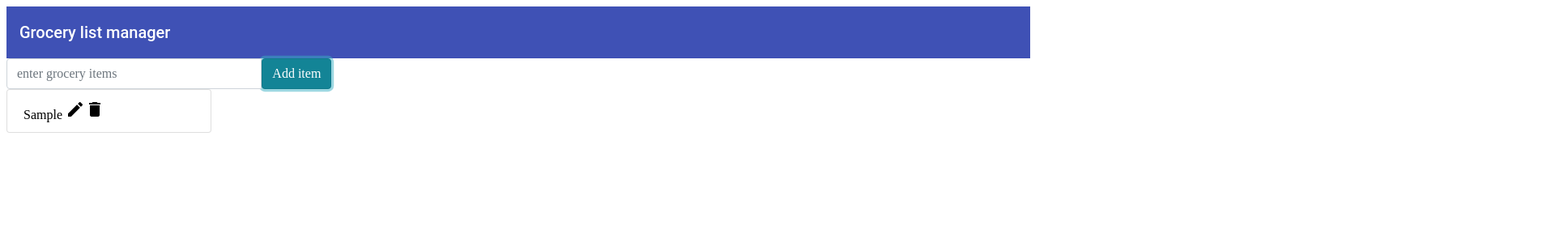
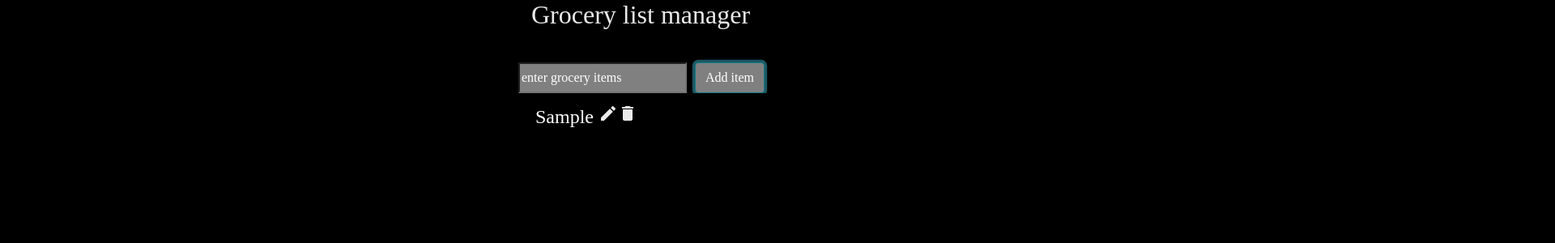
Before and after one commit to AditiBR/GroceryManager, an Angular app: page / in a window 1280 px wide. Both pictures are taken after typing "Sample" into the empty fields and a click on the button "Add item". Shown: the top 300 px of the page at 81% size, 1920 px wide, since content can reach past the window. Built offline with nearby package versions, Linux system fonts and the light colour scheme.

Commit message:
Added styling

```diff
--- a/angular.json
+++ b/angular.json
@@ -24,9 +24,6 @@
               "src/assets"
             ],
             "styles": [
-              {
-                "input": "node_modules/@angular/material/prebuilt-themes/indigo-pink.css"
-              },
               "src/styles.css"
             ],
             "scripts": []
--- a/src/app/app-grocery/app-grocery.component.html
+++ b/src/app/app-grocery/app-grocery.component.html
@@ -1,13 +1,12 @@
 <div>
 
-    <mat-toolbar color="primary">Grocery list manager</mat-toolbar>
-    <div class="row">
+    <mat-toolbar color="primary"  style="margin-left: 40rem; font-family: cursive; font-size:xx-large">Grocery list manager</mat-toolbar>
+    <div class="row" style="margin-top: 40px;">
          <div class="col-xs-6 col-md-4">
-
-            <div class="input-group">
-                <input type="text" class="form-control width100"  placeholder="enter grocery items" id="txtSearch" [(ngModel)]="task.name">
+            <div class="input-group" style="margin-left: 40rem;">
+                <input type="text"  placeholder="enter grocery items" id="txtSearch" [(ngModel)]="task.name" style="background-color:gray; color: white; font-family: cursive; margin-right: 10px;">
                 <span class="input-group-btn">
-                    <button class="btn btn-info" type="button" (click) = "onClick()">Add item</button>
+                    <button class="btn btn-info" type="button" (click) = "onClick()" style="background-color:gray; font-family: cursive;">Add item</button>
                 </span>
             </div>
 
@@ -15,9 +14,9 @@
         </div>
     </div>
 
-    <ul class="list-group">
-        <li *ngFor="let task of tasks" class="list-group-item"  style="width: 20%;">
-            <span (click) = "onStrike(task)" [ngClass] ="{'strike': task.strike}"> {{ task.name }} </span>
+    <ul class="list-group" style="margin-left: 40rem;">
+        <li *ngFor="let task of tasks" class="list-group-item" style="background-color: black;" >
+            <span (click) = "onStrike(task)" [ngClass] ="{'strike': task.strike}" style="color: white; font-family: cursive; font-size:x-large;"> {{ task.name }} </span>
             <mat-icon (click) = "onEdit(task)">edit</mat-icon>
             <mat-icon (click)= "onDelete(task)">delete</mat-icon>
 
--- a/src/app/app-grocery/app-grocery.component.ts
+++ b/src/app/app-grocery/app-grocery.component.ts
@@ -46,6 +46,7 @@ export class AppGroceryComponent implements OnInit {
     for(var i=0;i<this.tasks.length;i ++){
       if(this.tasks[i].id == item.id){
         this.tasks.splice(i,1);
+        this.task.name='';
         break;
       }
 
--- a/src/styles.css
+++ b/src/styles.css
@@ -2,3 +2,17 @@
 .strike{
     text-decoration: line-through;
 }
+
+body {
+    font-family: 'Roboto', sans-serif;
+    font-size: 1rem;
+    margin: 0;
+    color: #eaeaea;
+    background-color:black;
+  }
+
+  ::placeholder{
+      color:white;
+      font-family: cursive;
+
+}
```
